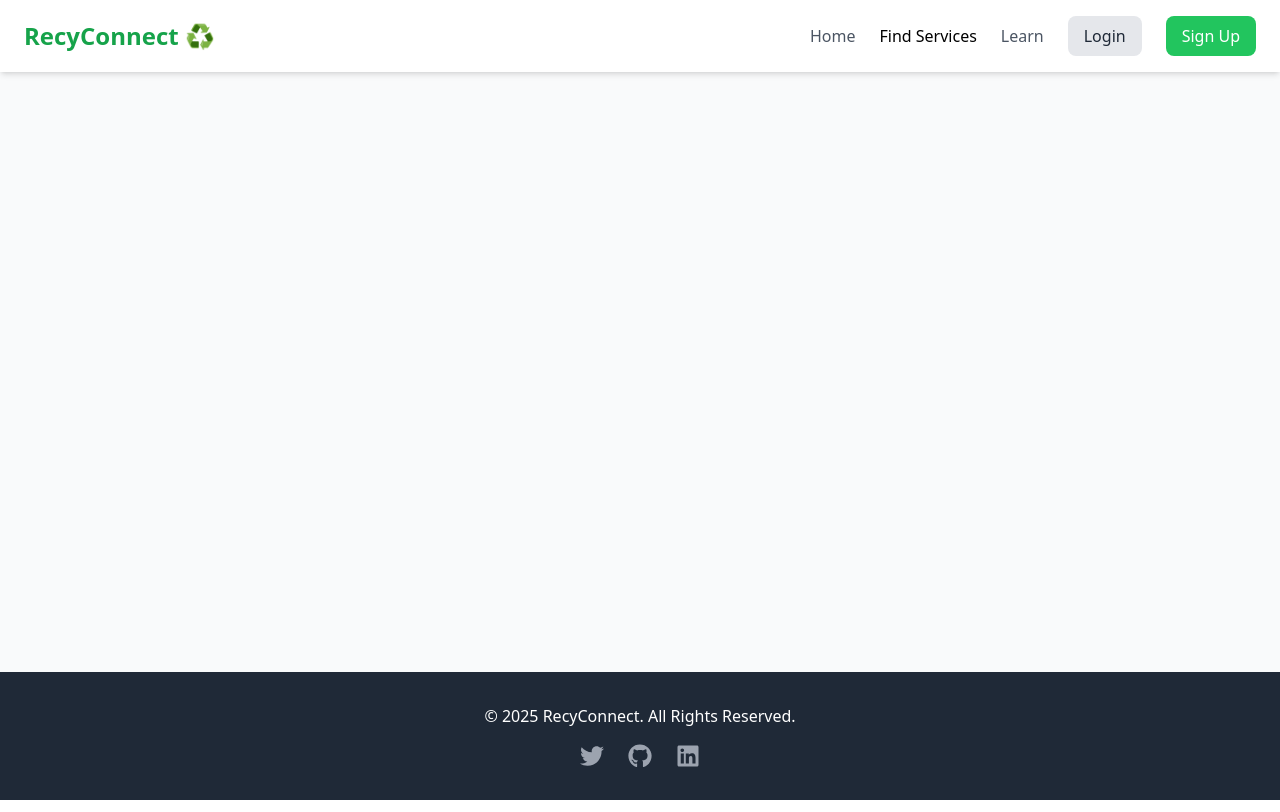
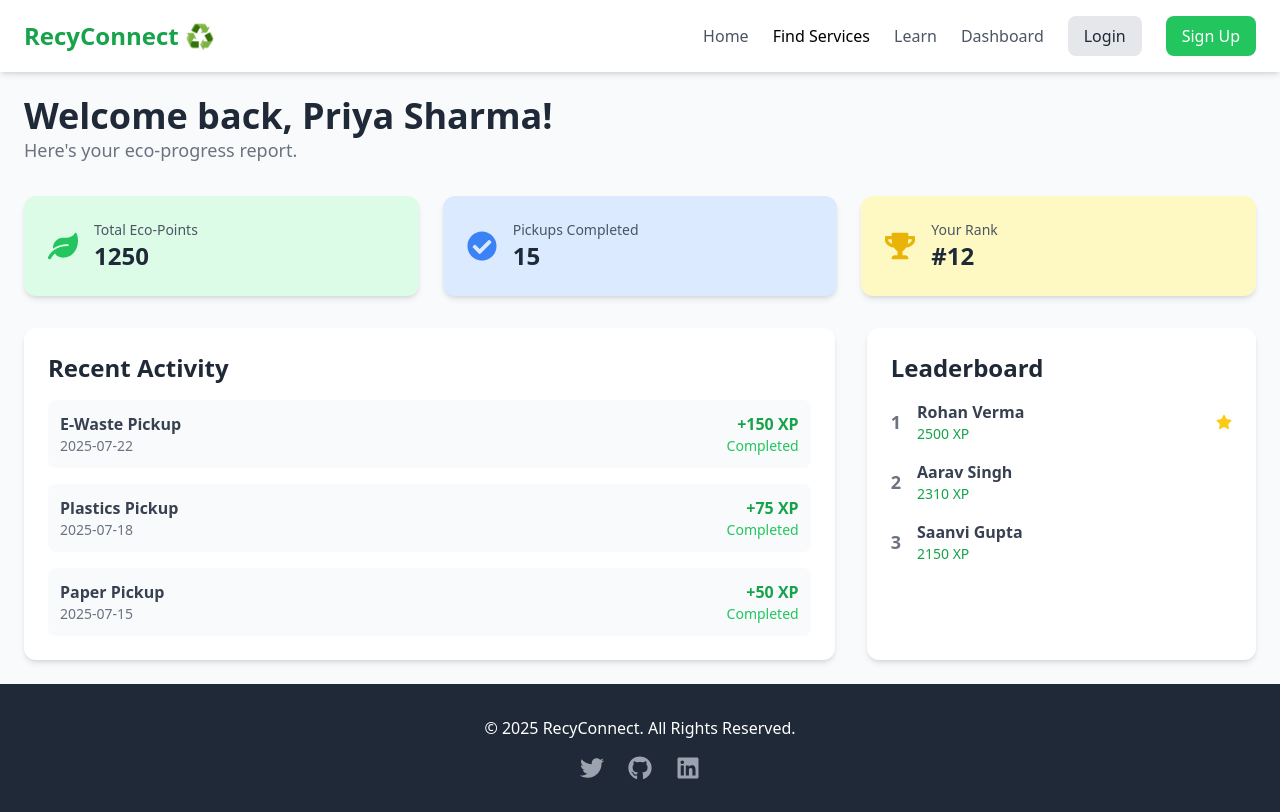
Before and after one commit to Akash-Adak/RecyConnect, a React (Vite) app in the folder Frontend/: page /dashboard in a window 1280 px wide. Built offline with nearby package versions, Linux system fonts and the light colour scheme.

Commit message:
Add dummy Dashboard page

```diff
--- a/Frontend/src/App.jsx
+++ b/Frontend/src/App.jsx
@@ -2,6 +2,7 @@ import React from 'react';
 import { Routes, Route } from 'react-router-dom';
 import Navbar from './components/Navbar';
 import Footer from './components/Footer';
+import DashboardPage from './pages/DashboardPage';
 import HomePage from './pages/HomePage';
 import LearnPage from './pages/LearnPage';
 import LoginPage from './pages/LoginPage';
@@ -17,6 +18,7 @@ function App() {
           <Route path="/" element={<HomePage />} />
           <Route path="/services" element={<FindServicesPage />} />
           <Route path="/learn" element={<LearnPage />} />
+          <Route path="/dashboard" element={<DashboardPage />} />
           <Route path="/login" element={<LoginPage />} />
           <Route path="/signup" element={<SignupPage />} />
           {/* We will add more routes for Learn, Dashboard etc. later */}
--- a/Frontend/src/components/Navbar.jsx
+++ b/Frontend/src/components/Navbar.jsx
@@ -24,6 +24,7 @@ const Navbar = () => {
           <Link to="/" className="text-gray-600 hover:text-green-600 transition-colors">Home</Link>
           <Link to="/services" className="text-ray-600 hover:text-green-600 transition-colors">Find Services</Link>
           <Link to="/learn" className="text-gray-600 hover:text-green-600 transition-colors">Learn</Link>
+          <Link to="/dashboard" className="text-gray-600 hover:text-green-600 transition-colors">Dashboard</Link>
           <Link to="/login" className="bg-gray-200 text-gray-800 py-2 px-4 rounded-lg hover:bg-gray-300 transition-colors">Login</Link>
           <Link to="/signup" className="bg-green-500 text-white py-2 px-4 rounded-lg hover:bg-green-600 transition-colors">Sign Up</Link>
         </div>
@@ -50,6 +51,7 @@ const Navbar = () => {
             <Link to="/" className="block py-2 px-6 text-gray-600 hover:bg-gray-100">Home</Link>
             <Link to="/services" className="block py-2 px-6 text-gray-600 hover:bg-gray-100">Find Services</Link>
             <Link to="/learn" className="block py-2 px-6 text-gray-600 hover:bg-gray-100">Learn</Link>
+            <Link to="/dashboard" className="block py-2 px-6 text-gray-600 hover:bg-gray-100">Dashboard</Link>
             <Link to="/login" className="block py-2 px-6 text-gray-600 hover:bg-gray-100">Login</Link>
             <Link to="/signup" className="block mx-4 my-2 bg-green-500 text-white text-center py-2 px-4 rounded-lg hover:bg-green-600">Sign Up</Link>
           </motion.div>
--- /dev/null
+++ b/Frontend/src/pages/DashboardPage.jsx
@@ -0,0 +1,99 @@
+import React from 'react';
+import { motion } from 'framer-motion';
+import { FaLeaf, FaTrophy, FaCheckCircle, FaStar } from 'react-icons/fa';
+
+// Mock data for UI development
+const userData = {
+  name: 'Priya Sharma',
+  ecoPoints: 1250,
+  rank: 12,
+  pickupsCompleted: 15,
+};
+
+const recentBookings = [
+  { id: 1, date: '2025-07-22', type: 'E-Waste', status: 'Completed', points: 150 },
+  { id: 2, date: '2025-07-18', type: 'Plastics', status: 'Completed', points: 75 },
+  { id: 3, date: '2025-07-15', type: 'Paper', status: 'Completed', points: 50 },
+];
+
+const leaderboard = [
+  { rank: 1, name: 'Rohan Verma', points: 2500 },
+  { rank: 2, name: 'Aarav Singh', points: 2310 },
+  { rank: 3, name: 'Saanvi Gupta', points: 2150 },
+];
+
+const StatCard = ({ icon, title, value, color }) => (
+  <div className={`p-6 rounded-xl shadow-md flex items-center space-x-4 ${color}`}>
+    <div className="text-3xl">{icon}</div>
+    <div>
+      <p className="text-sm font-medium text-gray-600">{title}</p>
+      <p className="text-2xl font-bold text-gray-800">{value}</p>
+    </div>
+  </div>
+);
+
+const DashboardPage = () => {
+  return (
+    <motion.div
+      initial={{ opacity: 0 }}
+      animate={{ opacity: 1 }}
+      transition={{ duration: 0.5 }}
+    >
+      {/* Header */}
+      <div className="mb-8">
+        <h1 className="text-4xl font-bold text-gray-800">Welcome back, {userData.name}!</h1>
+        <p className="text-lg text-gray-500">Here's your eco-progress report.</p>
+      </div>
+
+      {/* Stats Grid */}
+      <div className="grid grid-cols-1 md:grid-cols-3 gap-6 mb-8">
+        <StatCard icon={<FaLeaf className="text-green-500"/>} title="Total Eco-Points" value={userData.ecoPoints} color="bg-green-100" />
+        <StatCard icon={<FaCheckCircle className="text-blue-500"/>} title="Pickups Completed" value={userData.pickupsCompleted} color="bg-blue-100" />
+        <StatCard icon={<FaTrophy className="text-yellow-500"/>} title="Your Rank" value={`#${userData.rank}`} color="bg-yellow-100" />
+      </div>
+
+      {/* Recent Activity & Leaderboard */}
+      <div className="grid grid-cols-1 lg:grid-cols-3 gap-8">
+        {/* Recent Bookings Section */}
+        <div className="lg:col-span-2 bg-white p-6 rounded-xl shadow-md">
+          <h2 className="text-2xl font-bold text-gray-800 mb-4">Recent Activity</h2>
+          <ul className="space-y-4">
+            {recentBookings.map(booking => (
+              <li key={booking.id} className="flex items-center justify-between p-3 bg-gray-50 rounded-lg">
+                <div>
+                  <p className="font-semibold text-gray-700">{booking.type} Pickup</p>
+                  <p className="text-sm text-gray-500">{booking.date}</p>
+                </div>
+                <div className="text-right">
+                   <p className="font-bold text-green-600">+{booking.points} XP</p>
+                   <p className="text-sm text-green-500">{booking.status}</p>
+                </div>
+              </li>
+            ))}
+          </ul>
+        </div>
+
+        {/* Leaderboard Section */}
+        <div className="bg-white p-6 rounded-xl shadow-md">
+            <h2 className="text-2xl font-bold text-gray-800 mb-4">Leaderboard</h2>
+            <ul className="space-y-4">
+              {leaderboard.map(user => (
+                <li key={user.rank} className="flex items-center justify-between">
+                  <div className="flex items-center">
+                    <span className="font-bold text-lg text-gray-500 mr-4">{user.rank}</span>
+                    <div>
+                      <p className="font-semibold text-gray-700">{user.name}</p>
+                      <p className="text-sm text-green-600">{user.points} XP</p>
+                    </div>
+                  </div>
+                  {user.rank === 1 && <FaStar className="text-yellow-400" />}
+                </li>
+              ))}
+            </ul>
+        </div>
+      </div>
+    </motion.div>
+  );
+};
+
+export default DashboardPage;
```
